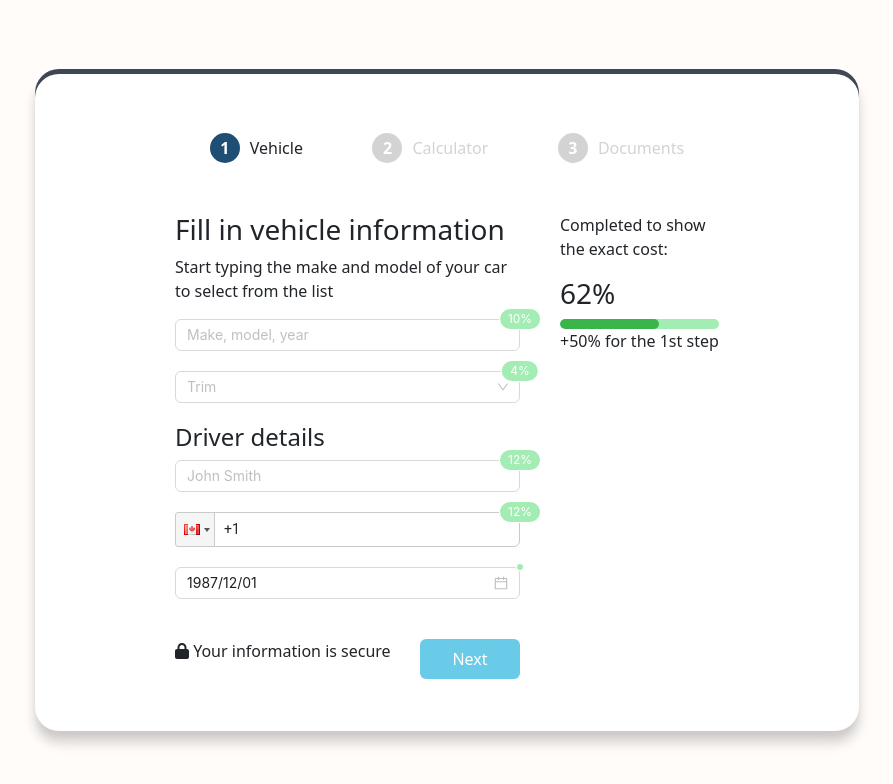
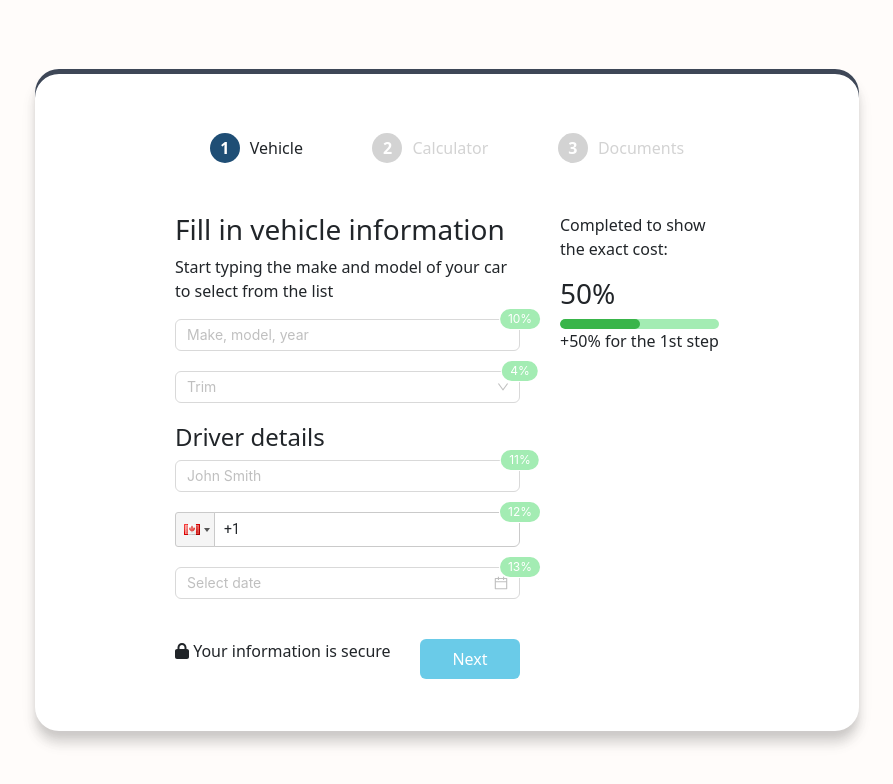
Before and after one commit to ideniska/car_insurance_calc, a React (Create React App) app in the folder frontend/: page / in a window 1280 px wide. Shown: the top 784 px of the page, without its empty margins (193-1086 px from the left). Built offline with nearby package versions, Linux system fonts and the light colour scheme; no server answers.

Commit message:
fix page 1 percentage after going back from page 2

```diff
--- a/frontend/src/components/InsuranceContainer/InsuranceContainer.jsx
+++ b/frontend/src/components/InsuranceContainer/InsuranceContainer.jsx
@@ -1,6 +1,6 @@
 import React from "react";
 import "./InsuranceContainer.css";
-import { useState, useEffect } from "react";
+import { useState, useEffect, useRef } from "react";
 import InsuranceSteps from "../InsuranceSteps/InsuranceSteps";
 import FirstStep from "../../pages/first/FirstStep";
 import SecondStep from "../../pages/second/SecondStep";
@@ -10,8 +10,8 @@ import { FontAwesomeIcon } from "@fortawesome/react-fontawesome";
 import { faLock } from "@fortawesome/free-solid-svg-icons";
 
 export default function InsuranceContainer() {
-  const apiBaseUrl = window.location.href + "api/";
-  // const apiBaseUrl = "http://127.0.0.1:8000/api/";
+  // const apiBaseUrl = window.location.href + "api/";
+  const apiBaseUrl = "http://127.0.0.1:8000/api/";
   const [currentStep, setCurrentStep] = useState(0);
   const [carInfo, setCarInfo] = useState({
     model: null,
@@ -19,27 +19,38 @@ export default function InsuranceContainer() {
     trim: null,
   });
 
+  const prevBirthDate = useRef();
+  const prevName = useRef();
+  const prevPhone = useRef();
+  const prevTrim = useRef();
+  const prevYear = useRef();
+
   const [nextButtonDisabled, setNextButtonDisabled] = useState("disabled");
 
   const [userData, setUserData] = useState({
     name: null,
     phone: null,
-    birthDate: "1987/12/01",
+    birthDate: null,
     driverLicence: null,
     yearIssued: null,
   });
 
-  let currentStepComponent = (
-    <FirstStep
-      setCarInfo={setCarInfo}
-      carInfo={carInfo}
-      setUserData={setUserData}
-      userData={userData}
-      nextButtonDisabled={nextButtonDisabled}
-      setNextButtonDisabled={setNextButtonDisabled}
-      apiBaseUrl={apiBaseUrl}
-    />
-  );
+  const [totalPercentage, setTotalPercentage] = useState(50);
+
+  // let currentStepComponent = (
+  //   <FirstStep
+  //     setCarInfo={setCarInfo}
+  //     carInfo={carInfo}
+  //     setUserData={setUserData}
+  //     userData={userData}
+  //     nextButtonDisabled={nextButtonDisabled}
+  //     setNextButtonDisabled={setNextButtonDisabled}
+  //     apiBaseUrl={apiBaseUrl}
+  //     totalPercentage={totalPercentage}
+  //     setTotalPercentage={setTotalPercentage}
+  //   />
+  // );
+
   let currentButtonGroup = (
     <div className="button-group">
       <p>
@@ -55,15 +66,16 @@ export default function InsuranceContainer() {
   );
 
   if (currentStep === 1) {
-    currentStepComponent = (
-      <SecondStep
-        setCarInfo={setCarInfo}
-        carInfo={carInfo}
-        setUserData={setUserData}
-        userData={userData}
-        apiBaseUrl={apiBaseUrl}
-      />
-    );
+    // currentStepComponent = (
+    //   <SecondStep
+    //     setCarInfo={setCarInfo}
+    //     carInfo={carInfo}
+    //     setUserData={setUserData}
+    //     userData={userData}
+    //     apiBaseUrl={apiBaseUrl}
+    //   />
+    // );
+
     currentButtonGroup = (
       <div className="button-group">
         <PrevButton setCurrentStep={setCurrentStep} currentStep={currentStep} />
@@ -77,7 +89,35 @@ export default function InsuranceContainer() {
       <div className="page">
         <div className="calc__container">
           <InsuranceSteps currentStep={currentStep} />
-          {currentStepComponent}
+          {currentStep === 0 && (
+            <FirstStep
+              setCarInfo={setCarInfo}
+              carInfo={carInfo}
+              setUserData={setUserData}
+              userData={userData}
+              nextButtonDisabled={nextButtonDisabled}
+              setNextButtonDisabled={setNextButtonDisabled}
+              apiBaseUrl={apiBaseUrl}
+              totalPercentage={totalPercentage}
+              setTotalPercentage={setTotalPercentage}
+              prevBirthDate={prevBirthDate}
+              prevName={prevName}
+              prevPhone={prevPhone}
+              prevTrim={prevTrim}
+              prevYear={prevYear}
+            />
+          )}
+
+          {currentStep === 1 && (
+            <SecondStep
+              setCarInfo={setCarInfo}
+              carInfo={carInfo}
+              setUserData={setUserData}
+              userData={userData}
+              apiBaseUrl={apiBaseUrl}
+            />
+          )}
+
           {currentButtonGroup}
         </div>
       </div>
--- a/frontend/src/pages/first/FirstStep.jsx
+++ b/frontend/src/pages/first/FirstStep.jsx
@@ -14,6 +14,13 @@ export default function FirstStep({
   userData,
   setNextButtonDisabled,
   apiBaseUrl,
+  totalPercentage,
+  setTotalPercentage,
+  prevBirthDate,
+  prevName,
+  prevPhone,
+  prevTrim,
+  prevYear,
 }) {
   const _ = require("lodash");
 
@@ -27,10 +34,9 @@ export default function FirstStep({
   const [trimOptionsOpen, setTrimOptionsOpen] = useState(false); // trim dropdown disabled before user choose model + year
   // const [selectedTrim, setSelectedTrim] = useState(""); // user selected trim
   const [name, setName] = useState("");
-  const prevName = useRef();
-  const prevPhone = useRef();
-  const prevBirthDate = useRef();
-  const prevTrim = useRef();
+  // const prevBirthDate = useRef();
+  // const prevTrim = useRef();
+  // const prevYear = useRef();
   // const [phone, setPhone] = useState("");
   // const [userBirthDate, setUserBirthDate] = useState("");
 
@@ -46,14 +52,16 @@ export default function FirstStep({
   const percentageParams = {
     modelYear: 10,
     trim: 4,
-    name: 12,
+    name: 11,
     phone: 12,
-    birthDate: 12,
+    birthDate: 13,
+    // name: 12,
+    // phone: 12,
+    // birthDate: 12,
   };
 
   const { RangePicker } = DatePicker;
   const dateFormat = "YYYY/MM/DD";
-  const [totalPercentage, setTotalPercentage] = useState(50);
 
   if (totalPercentage === 100) {
     setNextButtonDisabled("");
@@ -110,10 +118,10 @@ export default function FirstStep({
       setCarInfo({
         model: carInfo.model,
         year: null,
+        trim: carInfo.trim,
       });
 
       setOptions(carWithYearOptions);
-      setTotalPercentage(totalPercentage - percentageParams.modelYear);
       setShowDotStatusModelField(false);
     }
 
@@ -121,6 +129,7 @@ export default function FirstStep({
       setCarInfo({
         model: null,
         year: carInfo.year,
+        trim: carInfo.trim,
       });
 
       debauncedSearchModels(carMakeInput);
@@ -129,9 +138,15 @@ export default function FirstStep({
 
   // Increase totalPercentage when model year is selected
   useEffect(() => {
-    if (carInfo.model && carInfo.year) {
+    if (!prevYear.current && carInfo.model && carInfo.year) {
       setTotalPercentage(totalPercentage + percentageParams.modelYear);
     }
+
+    if (!carInfo.year && prevYear.current) {
+      setTotalPercentage(totalPercentage - percentageParams.modelYear);
+    }
+
+    prevYear.current = carInfo.year;
   }, [carInfo.model, carInfo.year]);
 
   // Increase totalPercentage when trim is selected
@@ -148,20 +163,20 @@ export default function FirstStep({
 
   // Increase total percentage if name input is filled
   useEffect(() => {
-    if (!prevName.current && name) {
+    if (!prevName.current && userData.name) {
       setTotalPercentage(totalPercentage + percentageParams.name);
       setShowDotStatusNameField(true);
     }
-    if (prevName.current && !name) {
+    if (prevName.current && !userData.name) {
       setTotalPercentage(totalPercentage - percentageParams.name);
       setShowDotStatusNameField(false);
     }
-    prevName.current = name;
-  }, [name]);
+    prevName.current = userData.name;
+  }, [userData.name]);
 
   // Increase totalPercentage when phone is filled
   useEffect(() => {
-    if (userData.phone && userData.phone.length === 11) {
+    if (!prevPhone.current && userData.phone) {
       setTotalPercentage(totalPercentage + percentageParams.phone);
       setShowDotStatusPhoneField(true);
     }
@@ -194,6 +209,7 @@ export default function FirstStep({
       setCarInfo({
         model: option,
         year: carInfo.year,
+        trim: carInfo.trim,
       });
 
       getModelYears(option);
@@ -203,6 +219,7 @@ export default function FirstStep({
     setCarInfo({
       model: carInfo.model,
       year: option,
+      trim: carInfo.trim,
     });
   };
 
@@ -217,7 +234,7 @@ export default function FirstStep({
   };
 
   const onNameInput = (value, option) => {
-    setName(value);
+    // setName(value);
     setUserData({
       name: value,
       phone: userData.phone,
@@ -322,7 +339,7 @@ export default function FirstStep({
               style={{ width: 345, marginBottom: 20 }}
               open={carDropdownFocus}
               onSelect={onSelect}
-              value={carInfo.year}
+              value={carInfo.year || carInfo.model || carMakeInput}
               onFocus={() => {
                 onChangeFocus(true);
               }}
@@ -402,7 +419,11 @@ export default function FirstStep({
               format={dateFormat}
               style={{ width: 345, marginBottom: 20 }}
               onChange={onDateInput}
-              value={dayjs(userData.birthDate, dateFormat)}
+              value={
+                userData.birthDate
+                  ? dayjs(userData.birthDate, dateFormat)
+                  : null
+              }
             />
           </Badge>
         </form>
```
